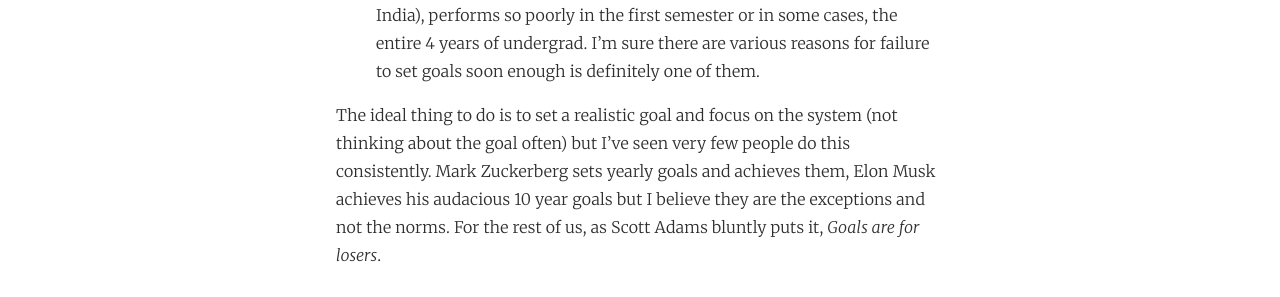
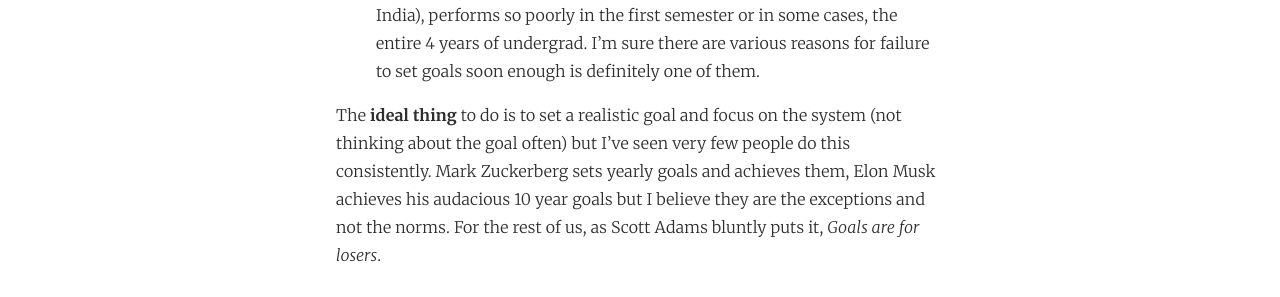
Before and after one commit to kaushik88/kaushik88.github.io, a Jekyll site: the page built from _posts/2016-01-05-goals-vs-systems.md, in a window 1280 px wide and 900 px high, scrolled down 2017 px. Shown: the part 188-485 px from the top of the window. Built offline with Jekyll 4.4.1, drawn with Linux system fonts in a browser that asks for light colours; comment, search, counter and statistics services are not loaded.

Commit message:
More formatting

```diff
--- a/_posts/2016-01-05-goals-vs-systems.md
+++ b/_posts/2016-01-05-goals-vs-systems.md
@@ -8,7 +8,7 @@
 thumbnail_path: blog/personal/goals-vs-systems.jpg
 ---
 
-In the book *How to fail at almost everything and still win big*, Scott Adams talks about why Systems are better than Goals. Consider the example of losing weight, a goal-focussed person would be thinking *I need to lose 20 pounds in 5 months* whereas a system-driven person would be saying *I need to spend 30 minutes in the gym everyday*. Although they seem quite similar, the difference lies in where the focus is on - goals focus on the end-result whereas systems focus on the process.
+In the book **How to fail at almost everything and still win big**, Scott Adams talks about why Systems are better than Goals. Consider the example of losing weight, a goal-focussed person would be thinking *I need to lose 20 pounds in 5 months* whereas a system-driven person would be saying *I need to spend 30 minutes in the gym everyday*. Although they seem quite similar, the difference lies in where the focus is on - goals focus on the end-result whereas systems focus on the process.
 
 > A goal is a specific objective that you achieve (or don't) in the future. A system is something you do on a regular basis that increases your odds of happiness in the long run.
 
@@ -30,4 +30,4 @@
 
 	*The IIT success* - I've always wondered how someone after cracking the IIT entrance exam (one of the toughest exams for Undergrad education in India), performs so poorly in the first semester or in some cases, the entire 4 years of undergrad. I'm sure there are various reasons for failure to set goals soon enough is definitely one of them.
 
-The ideal thing to do is to set a realistic goal and focus on the system (not thinking about the goal often) but I've seen very few people do this consistently. Mark Zuckerberg sets yearly goals and achieves them, Elon Musk achieves his audacious 10 year goals but I believe they are the exceptions and not the norms. For the rest of us, as Scott Adams bluntly puts it, *Goals are for losers*.
+The **ideal thing** to do is to set a realistic goal and focus on the system (not thinking about the goal often) but I've seen very few people do this consistently. Mark Zuckerberg sets yearly goals and achieves them, Elon Musk achieves his audacious 10 year goals but I believe they are the exceptions and not the norms. For the rest of us, as Scott Adams bluntly puts it, *Goals are for losers*.
```
